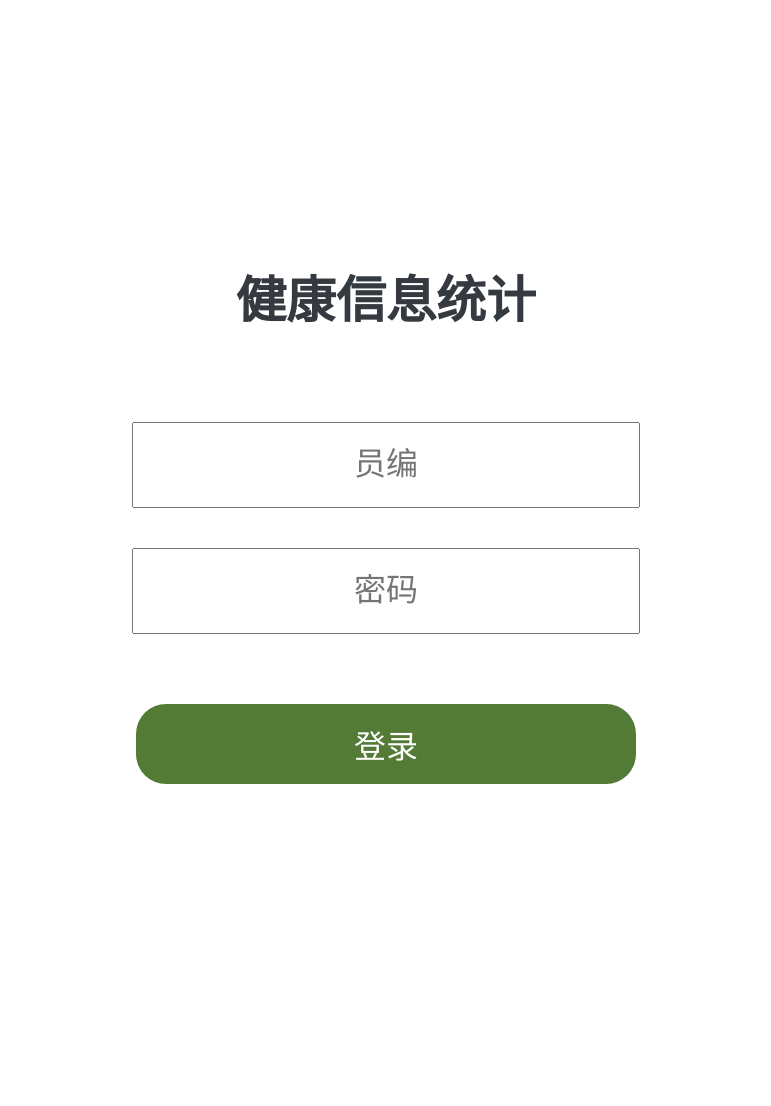
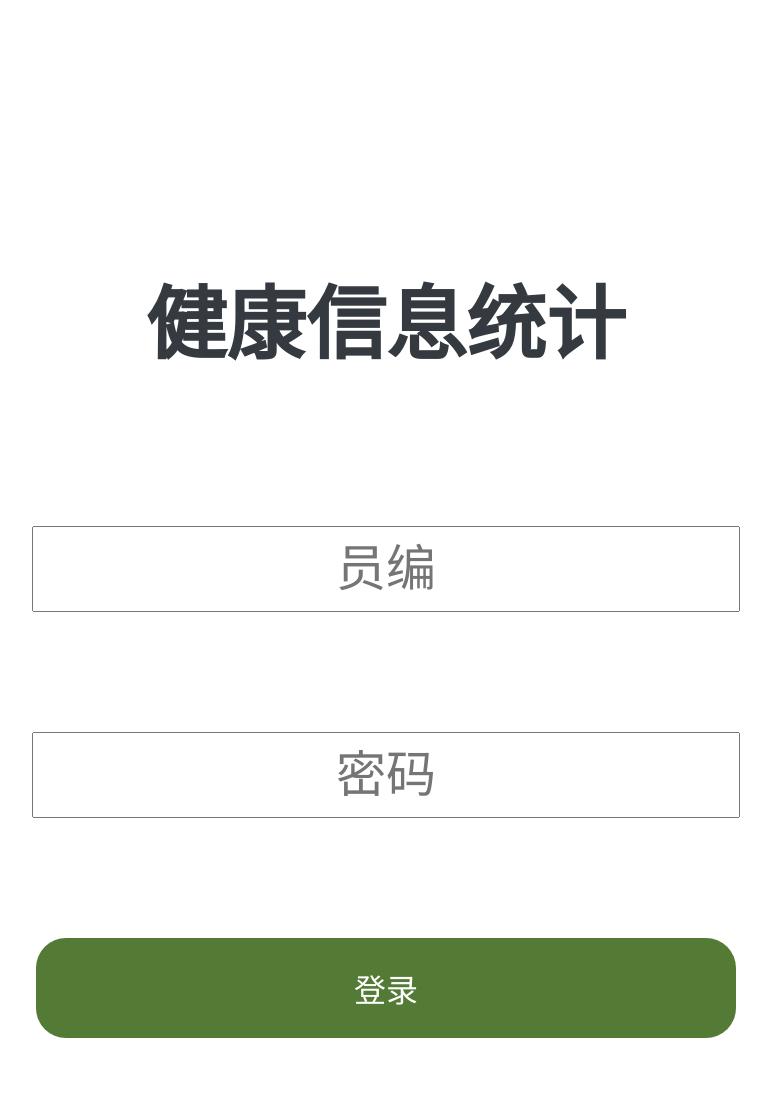
Before and after one commit to shanks-m/TemperatureStatistics, a Django app: page /TemperatureReporter/ in a window 1280 px wide. Shown: the whole page, without its empty margins (254-1025 px from the left). Before the commit the page ends 784 px from the top, so only its background shows below. Run offline with Django 3.2, Linux system fonts and the light colour scheme; some libraries are stand-ins or nearby versions.

Commit message:
修改样式

```diff
--- a/templates/Login.html
+++ b/templates/Login.html
@@ -14,9 +14,9 @@
             background-color: rgb(83, 123, 53);
             color: white;
             border: 0px;
-            width: 500px;
-			height: 80px;
-            margin: 50px;
+            width: 700px;
+			height: 100px;
+            margin: 60px;
             font-size: 32px;
             border-radius: 30px;
             align-content: center;
@@ -24,16 +24,16 @@
         }
 
         #loginPwd, #employeeId {
-                width: 500px;
+                width: 700px;
 			    height: 80px;
-			    margin: 20px;
-			    font-size: 32px;
+			    margin: 60px;
+			    font-size: 50px;
 			    text-align: center;
 			    outline:none;
         }
 
         form {
-            width: 500px;
+            width: 700px;
             height: 200px;
             align-content: center;
             text-align: center;
@@ -41,7 +41,7 @@
         }
 
         h1{
-            font-size: 50px;
+            font-size: 80px;
             color: #343a40;
         }
 
```
